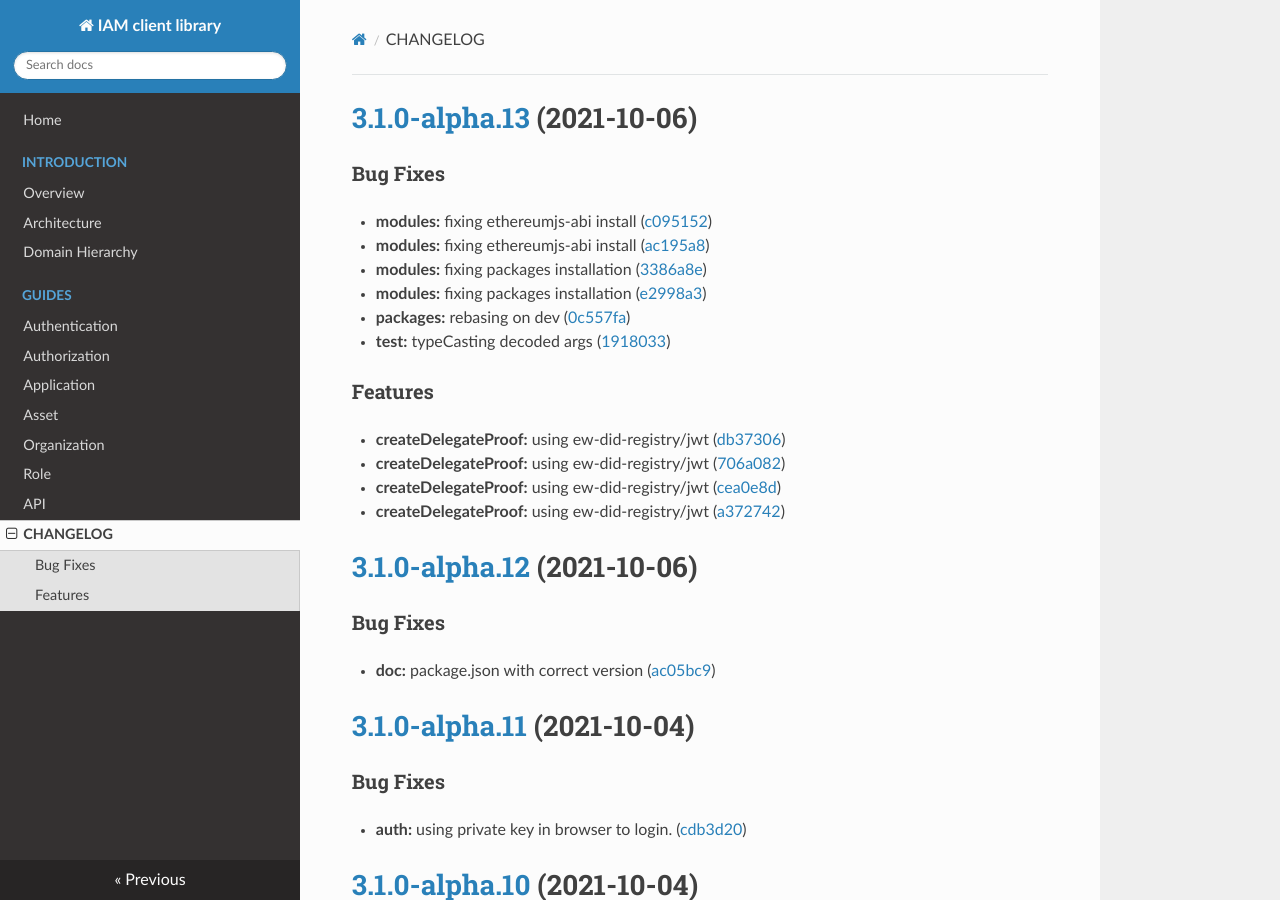
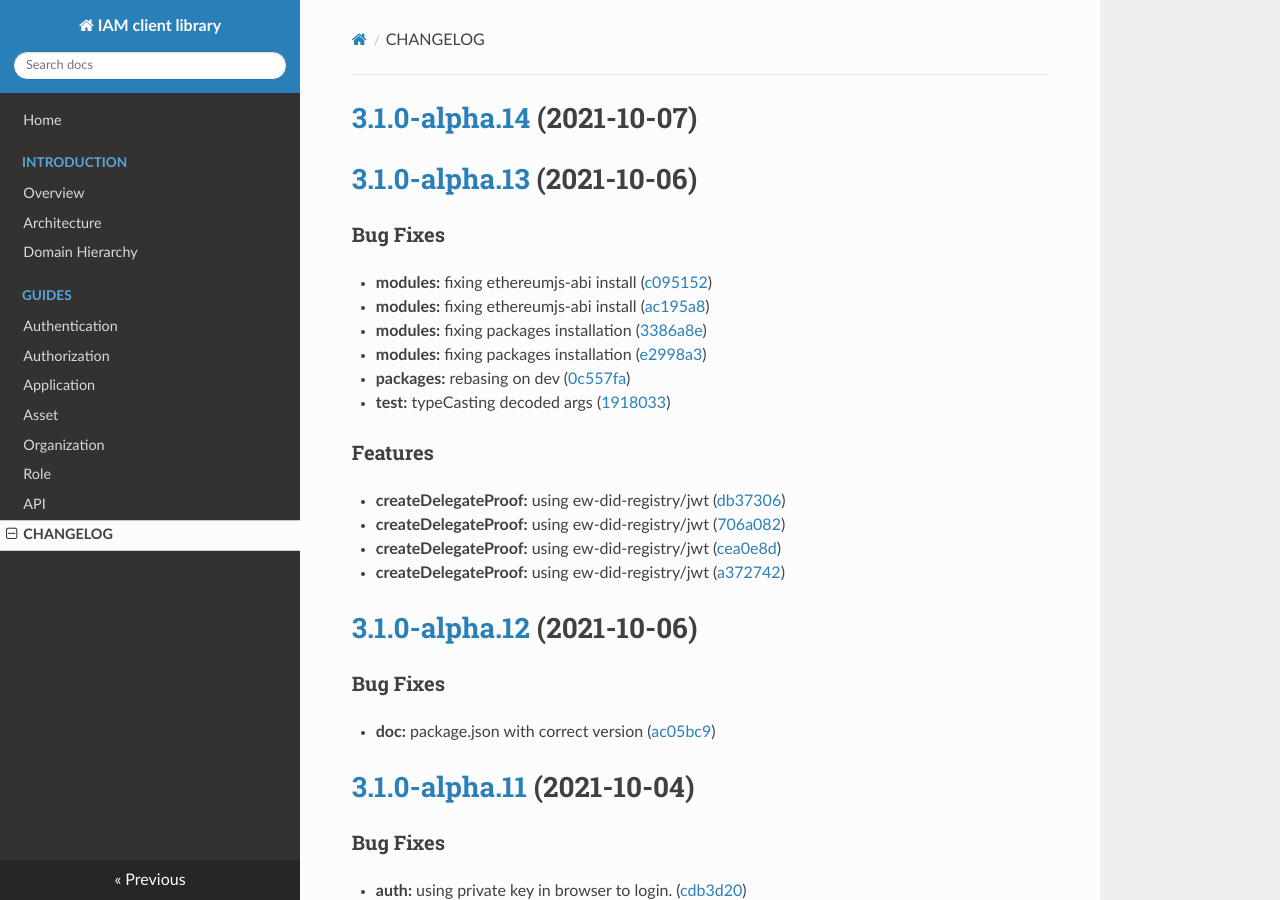
Before and after one commit to energywebfoundation/iam-client-lib, an MkDocs documentation site: the page built from docs/CHANGELOG.md, in a window 1280 px wide and 900 px high. Built offline with MkDocs 1.6.1, drawn with Linux system fonts in a browser that asks for light colours; nearby versions of some CDN libraries.

Commit message:
chore(release): 3.1.0-alpha.14 [skip ci]
# [3.1.0-alpha.14](https://github.com/energywebfoundation/iam-client-lib/compare/v3.1.0-alpha.13...v3.1.0-alpha.14) (2021-10-07)

```diff
--- a/docs/CHANGELOG.md
+++ b/docs/CHANGELOG.md
@@ -1,3 +1,5 @@
+# [3.1.0-alpha.14](https://github.com/energywebfoundation/iam-client-lib/compare/v3.1.0-alpha.13...v3.1.0-alpha.14) (2021-10-07)
+
 # [3.1.0-alpha.13](https://github.com/energywebfoundation/iam-client-lib/compare/v3.1.0-alpha.12...v3.1.0-alpha.13) (2021-10-06)
 
 
--- a/package.json
+++ b/package.json
@@ -1,6 +1,6 @@
 {
     "name": "iam-client-lib",
-    "version": "3.1.0-alpha.13",
+    "version": "3.1.0-alpha.14",
     "description": "Library for Decentralized Identity and Access Management",
     "main": "dist/iam-client-lib.js",
     "module": "dist/iam-client-lib.esm.js",
```
